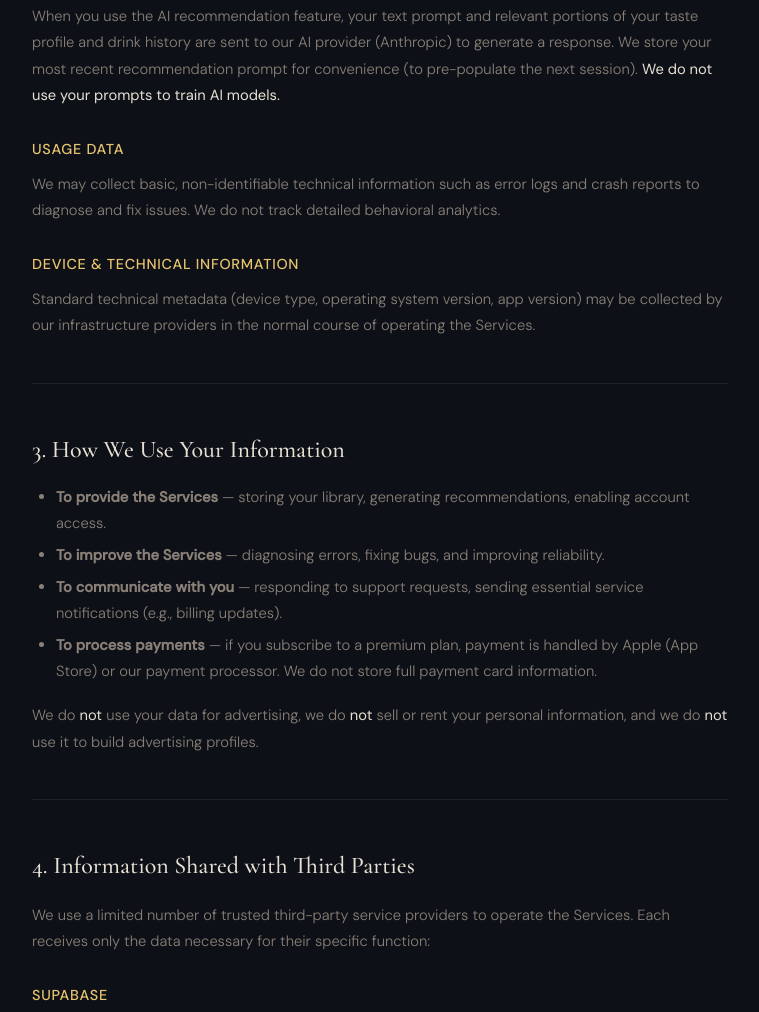
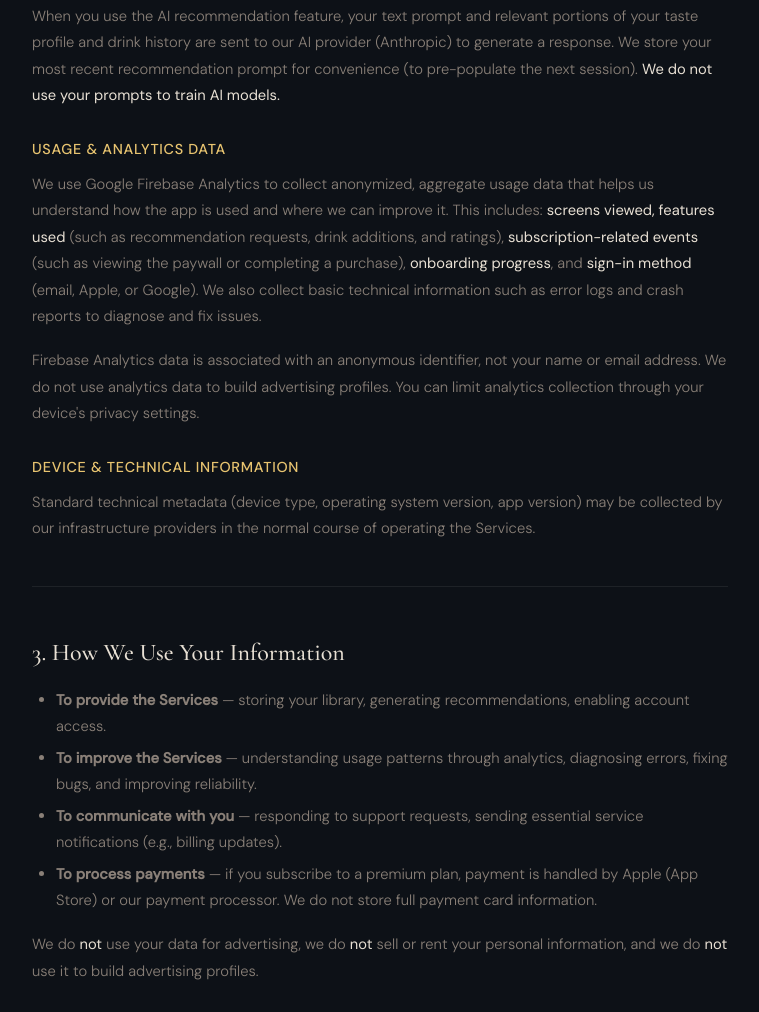
Before and after one commit to seahawksknicks/therainyday-website, a plain HTML site: page privacy.html in a window 1280 px wide. Shown: the part 1543-2555 px from the top of the page, without its empty margins (260-1019 px from the left). Drawn offline with nearby package versions, Linux system fonts and the light colour scheme.

Commit message:
Update privacy policy: disclose Firebase Analytics usage

```diff
--- a/privacy.html
+++ b/privacy.html
@@ -206,7 +206,7 @@
     <div class="doc-header">
       <p class="doc-label">Legal</p>
       <h1 class="doc-title">Privacy Policy</h1>
-      <p class="doc-meta">Effective Date: February 26, 2026 &nbsp;·&nbsp; Last Updated: March 15, 2026</p>
+      <p class="doc-meta">Effective Date: February 26, 2026 &nbsp;·&nbsp; Last Updated: April 4, 2026</p>
     </div>
 
     <div class="highlight-box">
@@ -237,8 +237,9 @@
     <h3>AI Recommendation Prompts</h3>
     <p>When you use the AI recommendation feature, your text prompt and relevant portions of your taste profile and drink history are sent to our AI provider (Anthropic) to generate a response. We store your most recent recommendation prompt for convenience (to pre-populate the next session). <strong>We do not use your prompts to train AI models.</strong></p>
 
-    <h3>Usage Data</h3>
-    <p>We may collect basic, non-identifiable technical information such as error logs and crash reports to diagnose and fix issues. We do not track detailed behavioral analytics.</p>
+    <h3>Usage &amp; Analytics Data</h3>
+    <p>We use Google Firebase Analytics to collect anonymized, aggregate usage data that helps us understand how the app is used and where we can improve it. This includes: <strong>screens viewed, features used</strong> (such as recommendation requests, drink additions, and ratings), <strong>subscription-related events</strong> (such as viewing the paywall or completing a purchase), <strong>onboarding progress</strong>, and <strong>sign-in method</strong> (email, Apple, or Google). We also collect basic technical information such as error logs and crash reports to diagnose and fix issues.</p>
+    <p>Firebase Analytics data is associated with an anonymous identifier, not your name or email address. We do not use analytics data to build advertising profiles. You can limit analytics collection through your device's privacy settings.</p>
 
     <h3>Device &amp; Technical Information</h3>
     <p>Standard technical metadata (device type, operating system version, app version) may be collected by our infrastructure providers in the normal course of operating the Services.</p>
@@ -246,7 +247,7 @@
     <h2>3. How We Use Your Information</h2>
     <ul>
       <li><strong>To provide the Services</strong> — storing your library, generating recommendations, enabling account access.</li>
-      <li><strong>To improve the Services</strong> — diagnosing errors, fixing bugs, and improving reliability.</li>
+      <li><strong>To improve the Services</strong> — understanding usage patterns through analytics, diagnosing errors, fixing bugs, and improving reliability.</li>
       <li><strong>To communicate with you</strong> — responding to support requests, sending essential service notifications (e.g., billing updates).</li>
       <li><strong>To process payments</strong> — if you subscribe to a premium plan, payment is handled by Apple (App Store) or our payment processor. We do not store full payment card information.</li>
     </ul>
@@ -266,6 +267,9 @@
 
     <h3>Apple</h3>
     <p>If you download the iOS app via the App Store or subscribe through Apple's in-app purchase system, Apple processes your purchase information under their own privacy policy. <a href="https://www.apple.com/legal/privacy/">Apple Privacy Policy →</a></p>
+
+    <h3>Google Firebase</h3>
+    <p>We use Google Firebase for analytics and crash reporting. Firebase collects anonymized, aggregate data about app usage (screens viewed, features used, general engagement metrics) and technical crash data to help us improve the app. Firebase does not receive your name, email, drink library, or personal preferences. <a href="https://firebase.google.com/support/privacy">Firebase Privacy Information →</a></p>
 
     <p>We do not share your personal information with any other third parties without your explicit consent, except as required by law.</p>
 
```
